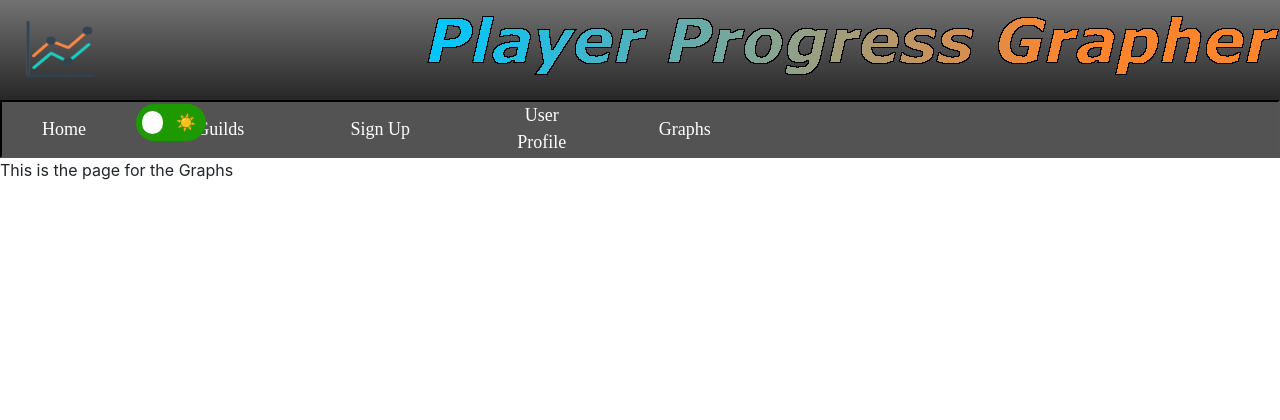
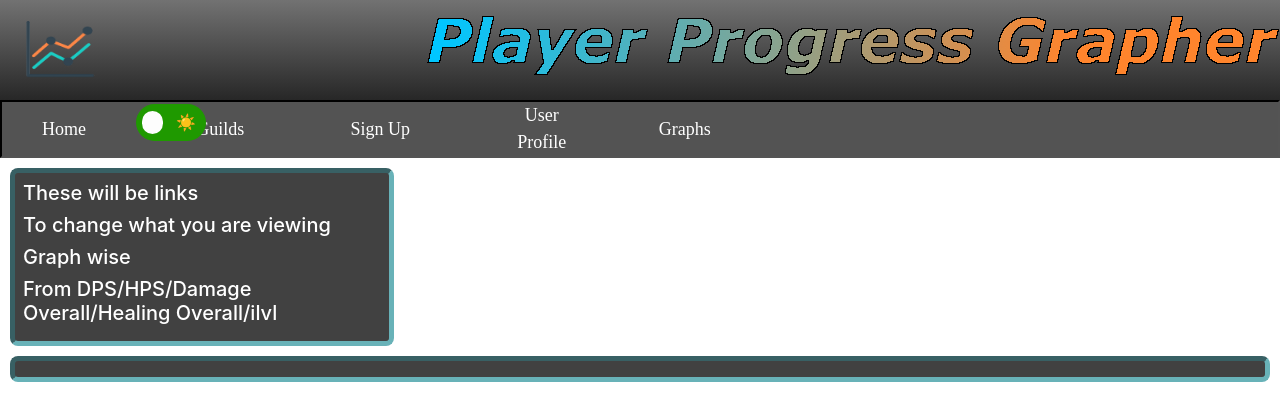
Before and after one commit to Cineros/player_progress_grapher, a React (Create React App) app in the folder graph_player_progress/frontend/: page /pages/graph_page in a window 1280 px wide. Shown: the top 420 px of the page. Built offline with nearby package versions, Linux system fonts and the light colour scheme; a small style sheet from the web is missing; the HTML template or start-up script is replaced by a standard one.

Commit message:
Added some comments and some framework code

```diff
--- a/graph_player_progress/frontend/src/App.js
+++ b/graph_player_progress/frontend/src/App.js
@@ -56,7 +56,6 @@ function Header(){
       <h1>
         <a href='./home'><img src={GraphLogo} height="100" width="120"/></a>
         <a href='./home'><img src={Title} /></a>
-
       </h1>
   )
 }
--- a/graph_player_progress/frontend/src/pages/graph_page.js
+++ b/graph_player_progress/frontend/src/pages/graph_page.js
@@ -1,12 +1,23 @@
 import React from "react";
-
+import RectContainer from "../components/RectContainer";
 //This page will use flask to publish the graphs made, it should be dynamic for each user so ill have to worry about what data each user has access to.
 
 function Graphs(){
     return(
-        <p>
-            This is the page for the Graphs
-        </p>
+        <div>
+            <div>
+                <RectContainer height="15%" width="30%">
+                    <h5>These will be links</h5>
+                    <h5>To change what you are viewing </h5>
+                    <h5>Graph wise</h5>
+                    <h5>From DPS/HPS/Damage Overall/Healing Overall/ilvl</h5>
+
+                </RectContainer>
+            </div>
+            <RectContainer width="auto" height="auto">
+
+            </RectContainer>
+        </div>
     )
 }
 
```
